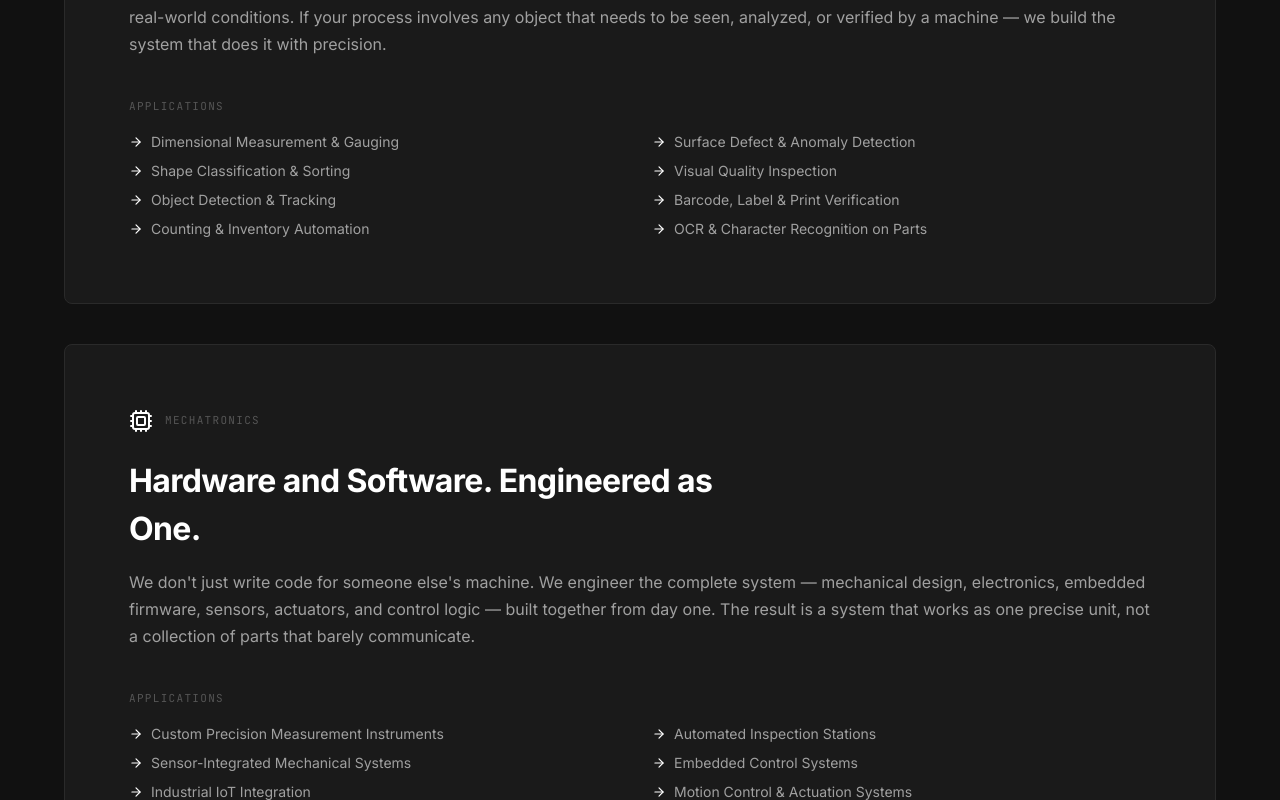
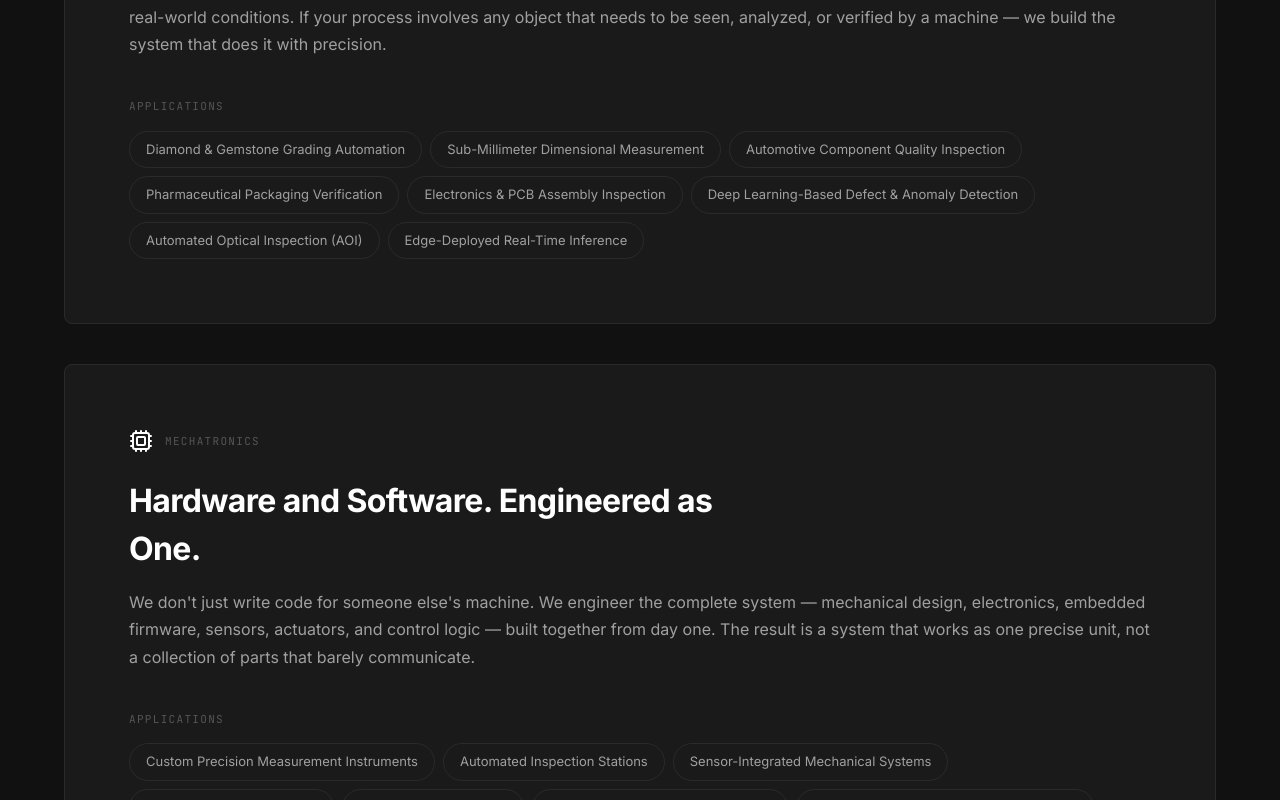
Before and after one commit to cxdDhruv/Antrix-, a Next.js app: page /solutions in a window 1280 px wide. Shown: the part 900-1700 px from the top of the page. Built offline with nearby package versions, Linux system fonts and the light colour scheme.

Commit message:
Improve Solutions and Industries copy
Rework Computer Vision applications to be industry-grounded (diamond,
automotive, pharma, electronics) instead of generic CV jargon, switch
applications to a tag/chip layout, and add a closing line to the
Industries section on the home page.

```diff
--- a/src/app/solutions/page.tsx
+++ b/src/app/solutions/page.tsx
@@ -20,14 +20,14 @@ const pillars = [
     title: "See What Standard Systems Miss.",
     body: "We build custom computer vision systems that detect, measure, classify, inspect, and track — in real time, at industrial scale, under real-world conditions. If your process involves any object that needs to be seen, analyzed, or verified by a machine — we build the system that does it with precision.",
     applications: [
-      "Dimensional Measurement & Gauging",
-      "Surface Defect & Anomaly Detection",
-      "Shape Classification & Sorting",
-      "Visual Quality Inspection",
-      "Object Detection & Tracking",
-      "Barcode, Label & Print Verification",
-      "Counting & Inventory Automation",
-      "OCR & Character Recognition on Parts",
+      "Diamond & Gemstone Grading Automation",
+      "Sub-Millimeter Dimensional Measurement",
+      "Automotive Component Quality Inspection",
+      "Pharmaceutical Packaging Verification",
+      "Electronics & PCB Assembly Inspection",
+      "Deep Learning-Based Defect & Anomaly Detection",
+      "Automated Optical Inspection (AOI)",
+      "Edge-Deployed Real-Time Inference",
     ],
   },
   {
@@ -166,17 +166,16 @@ export default function SolutionsPage() {
                   <p className="mt-lg font-mono text-[11px] uppercase tracking-eyebrow text-text-muted">
                     Applications
                   </p>
-                  <ul className="mt-sm grid grid-cols-1 md:grid-cols-2 gap-x-md gap-y-2">
+                  <div className="mt-sm flex flex-wrap gap-2">
                     {pillar.applications.map((app) => (
-                      <li
+                      <span
                         key={app}
-                        className="flex items-start gap-2 text-[14px] text-text-secondary"
+                        className="inline-block rounded-full border border-border px-4 py-2 text-[13px] text-text-secondary hover:border-white/40 hover:text-white transition-colors"
                       >
-                        <ArrowRight size={14} className="mt-1 shrink-0 text-white" />
                         {app}
-                      </li>
+                      </span>
                     ))}
-                  </ul>
+                  </div>
                 </div>
               </Reveal>
             ))}
--- a/src/components/Industries.tsx
+++ b/src/components/Industries.tsx
@@ -33,6 +33,10 @@ export function Industries() {
             measurement, inspection, sorting, or automation of physical
             objects, Antrix can engineer a solution for it.
           </p>
+          <p className="mt-md max-w-[640px] text-[16px] md:text-[18px] font-semibold text-white">
+            Whatever your industry, we can build the machine vision and
+            mechatronics solution for it.
+          </p>
         </Reveal>
       </div>
 
```
